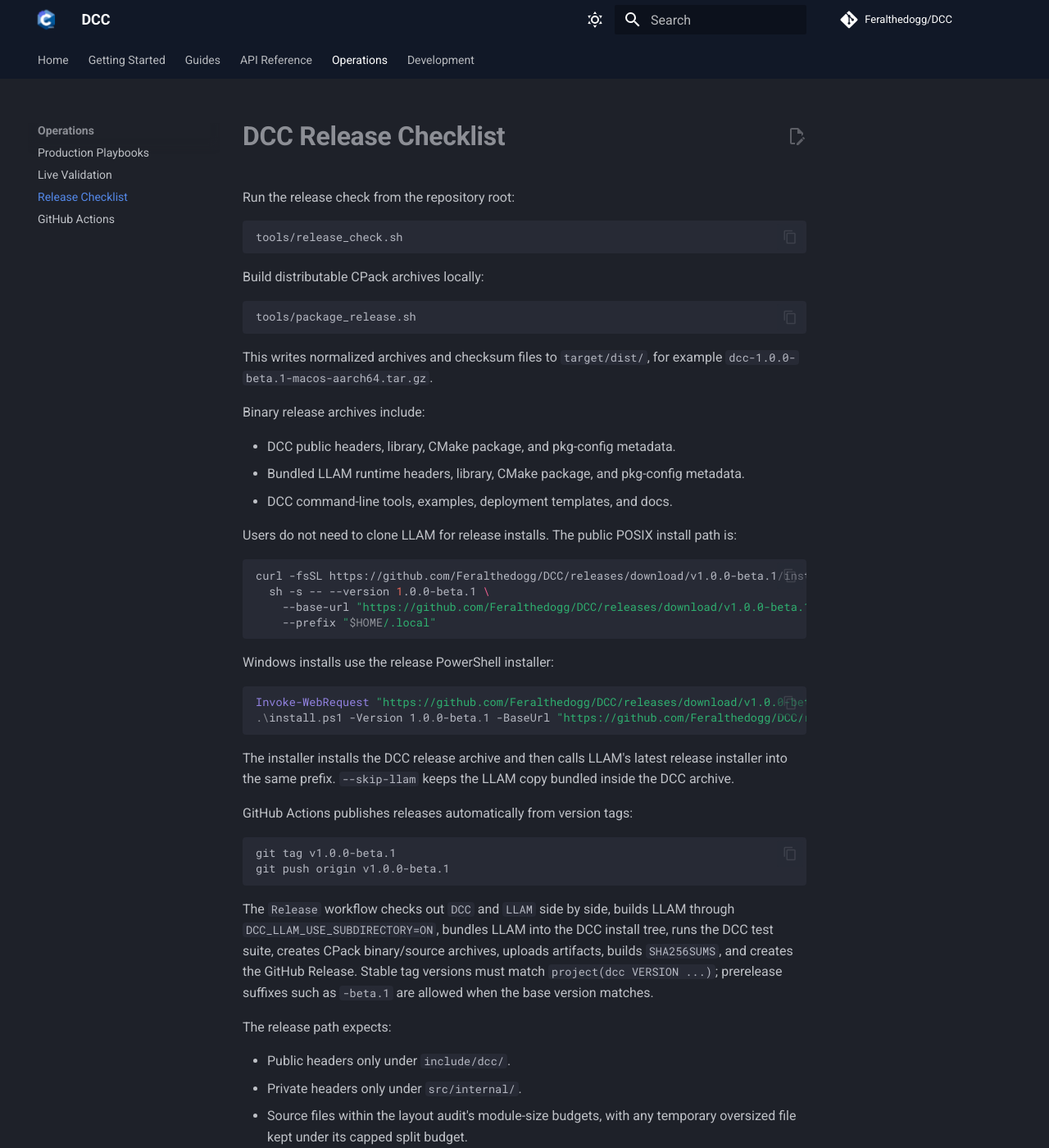
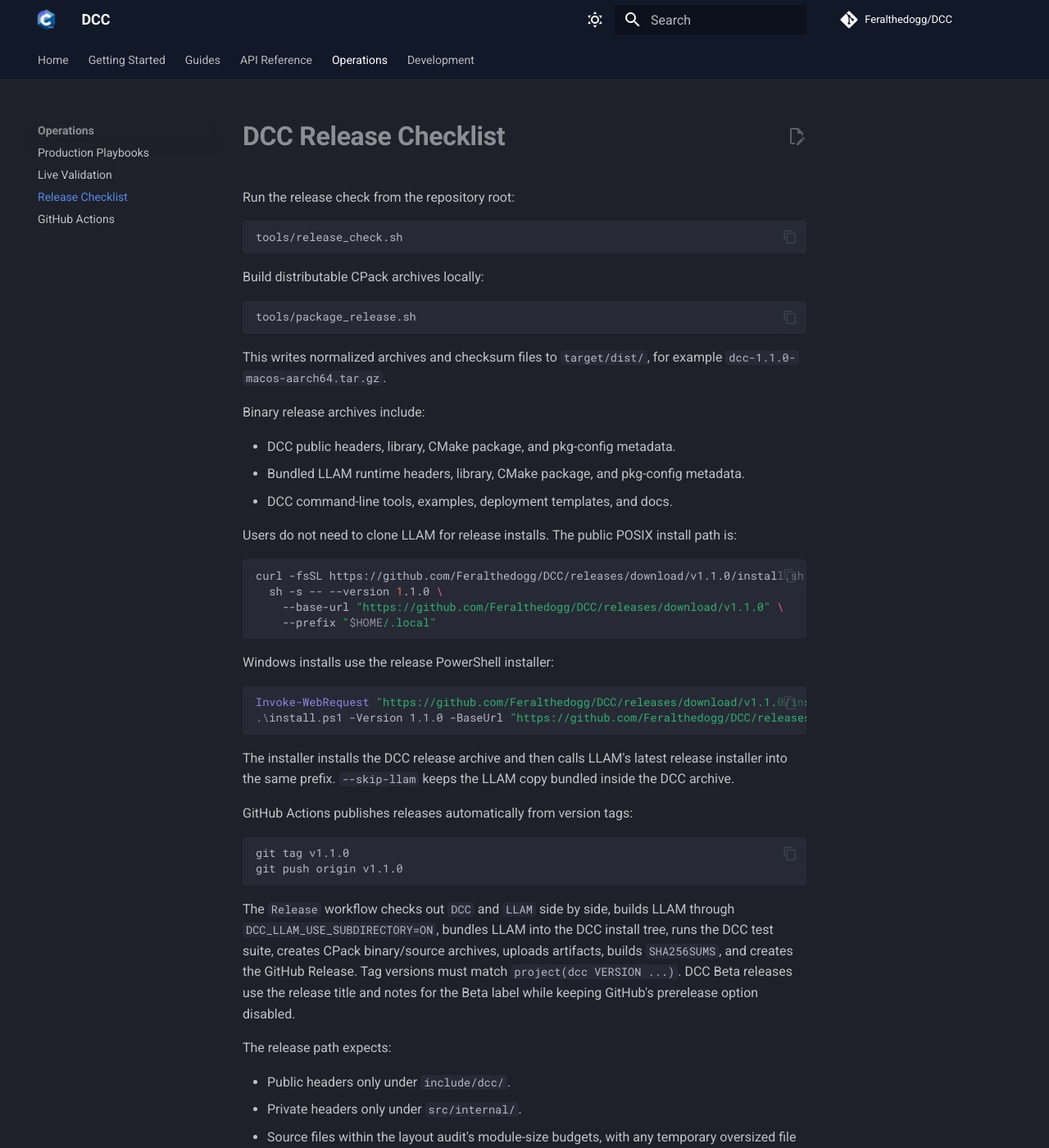
Before and after one commit to Feralthedogg/DCC, an MkDocs documentation site: the page built from docs/release.md, in a window 1280 px wide and 1400 px high. Shown: the whole window at 82% size. Built offline with MkDocs 1.6.1 and Material for MkDocs 9.7.7, drawn with Linux system fonts in a browser that asks for light colours; comment, search, counter and statistics services are not loaded.

Commit message:
Prepare 1.1.0 beta release

````diff
--- a/CMakeLists.txt
+++ b/CMakeLists.txt
@@ -1,7 +1,7 @@
 cmake_minimum_required(VERSION 3.20)
 
 project(dcc
-    VERSION 1.0.0
+    VERSION 1.1.0
     DESCRIPTION "Discord C Client"
     LANGUAGES C
 )
--- a/docs/release.md
+++ b/docs/release.md
@@ -13,7 +13,7 @@
 ```
 
 This writes normalized archives and checksum files to `target/dist/`, for
-example `dcc-1.0.0-beta.1-macos-aarch64.tar.gz`.
+example `dcc-1.1.0-macos-aarch64.tar.gz`.
 
 Binary release archives include:
 
@@ -25,17 +25,17 @@
 path is:
 
 ```sh
-curl -fsSL https://github.com/Feralthedogg/DCC/releases/download/v1.0.0-beta.1/install.sh |
-  sh -s -- --version 1.0.0-beta.1 \
-    --base-url "https://github.com/Feralthedogg/DCC/releases/download/v1.0.0-beta.1" \
+curl -fsSL https://github.com/Feralthedogg/DCC/releases/download/v1.1.0/install.sh |
+  sh -s -- --version 1.1.0 \
+    --base-url "https://github.com/Feralthedogg/DCC/releases/download/v1.1.0" \
     --prefix "$HOME/.local"
 ```
 
 Windows installs use the release PowerShell installer:
 
 ```powershell
-Invoke-WebRequest "https://github.com/Feralthedogg/DCC/releases/download/v1.0.0-beta.1/install.ps1" -OutFile install.ps1
-.\install.ps1 -Version 1.0.0-beta.1 -BaseUrl "https://github.com/Feralthedogg/DCC/releases/download/v1.0.0-beta.1" -Prefix "$env:LOCALAPPDATA\DCC"
+Invoke-WebRequest "https://github.com/Feralthedogg/DCC/releases/download/v1.1.0/install.ps1" -OutFile install.ps1
+.\install.ps1 -Version 1.1.0 -BaseUrl "https://github.com/Feralthedogg/DCC/releases/download/v1.1.0" -Prefix "$env:LOCALAPPDATA\DCC"
 ```
 
 The installer installs the DCC release archive and then calls LLAM's latest
@@ -45,16 +45,16 @@
 GitHub Actions publishes releases automatically from version tags:
 
 ```sh
-git tag v1.0.0-beta.1
-git push origin v1.0.0-beta.1
+git tag v1.1.0
+git push origin v1.1.0
 ```
 
 The `Release` workflow checks out `DCC` and `LLAM` side by side, builds LLAM
 through `DCC_LLAM_USE_SUBDIRECTORY=ON`, bundles LLAM into the DCC install tree,
 runs the DCC test suite, creates CPack binary/source archives, uploads artifacts,
-builds `SHA256SUMS`, and creates the GitHub Release. Stable tag versions must
-match `project(dcc VERSION ...)`; prerelease suffixes such as `-beta.1` are
-allowed when the base version matches.
+builds `SHA256SUMS`, and creates the GitHub Release. Tag versions must match
+`project(dcc VERSION ...)`. DCC Beta releases use the release title and notes
+for the Beta label while keeping GitHub's prerelease option disabled.
 
 The release path expects:
 
````
Also changed, not shown: docs/deployment/github-actions.md (+3 -3 lines), 3 other files.
